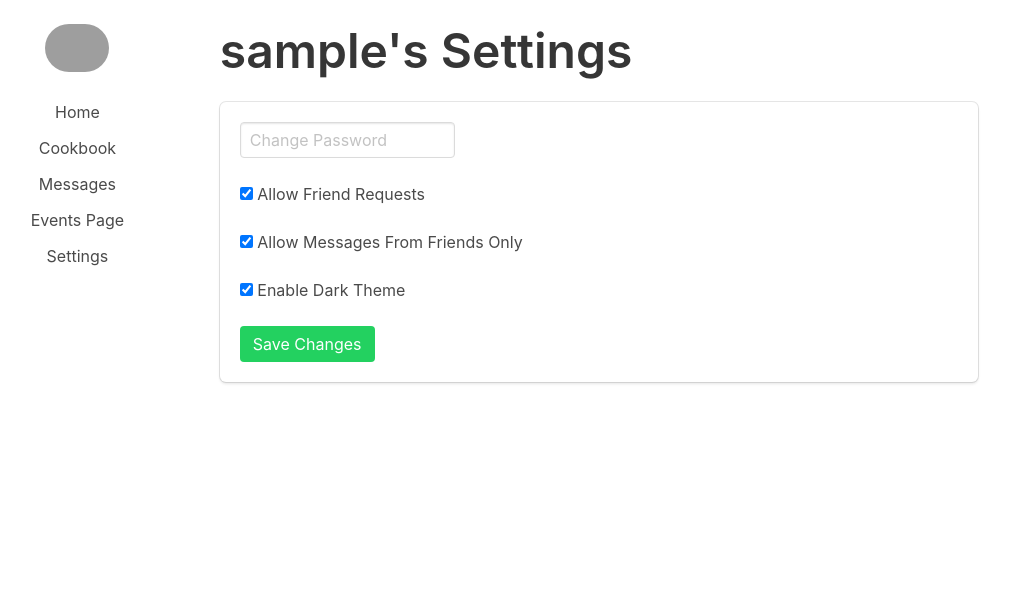
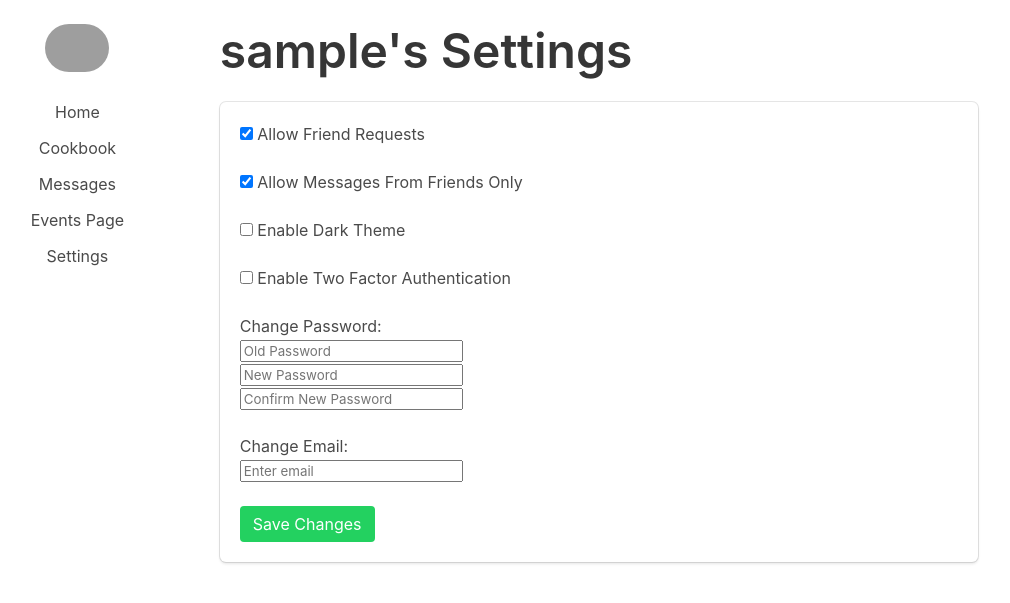
Before and after one commit to erikqu/MealApplication, a Flask app: a page that uses templates/settings.html in a window 1280 px wide. Shown: the top 603 px of the page, without its empty margins (41-1051 px from the left). Run offline with Flask 2, Linux system fonts and the light colour scheme; grey boxes are pictures that could not be loaded.

Commit message:
settings

```diff
--- a/templates/settings.html
+++ b/templates/settings.html
@@ -6,17 +6,27 @@
 
 
 	<div class = "box">
-		<input id = "changePassword" class="input" type="text" placeholder = "Change Password" style="width:30%;">
-		<br><br>
 		<input id = "privateProfile" name="privateProfile" type="checkbox" class="switch" checked="checked">
 		<label for = "privateProfile">Allow Friend Requests</label>
 		<br><br>
 		<input id = "allowMessages" name="allowMessages" type="checkbox" class="switch" checked="checked">
 		<label for = "allowMessages"> Allow Messages From Friends Only</label>
 		<br><br>
-		<input id = "enableDarkTheme" name="enableDarkTheme" type="checkbox" class="switch" checked="unchecled">
+		<input id = "enableDarkTheme" name="enableDarkTheme" type="checkbox" class="switch">
 		<label for = "enableDarkTheme">Enable Dark Theme</label>
 		<br><br>
+		<input id="enableTwoFactor" name="enableTwoFactor" type="checkbox" class="switch">
+		<label for="enableTwoFactor">Enable Two Factor Authentication</label>
+		<br><br>
+		Change Password:
+		<br>
+		<input id="oldPassword" name="oldPassword" type="text" placeholder="Old Password"><br>
+		<input id="newPassword" name="newPassword" type="text" placeholder="New Password"><br>
+		<input id="confirmNewPassword" name="confirmNewPassword" type="text" placeholder="Confirm New Password"><br><br>
+		Change Email:
+		<br>
+		<input id="email" name="email" type="text" placeholder="Enter email"><br><br>
+
 		<input class = "button is-success" type="submit" value="Save Changes">
 	</div>
 
```
